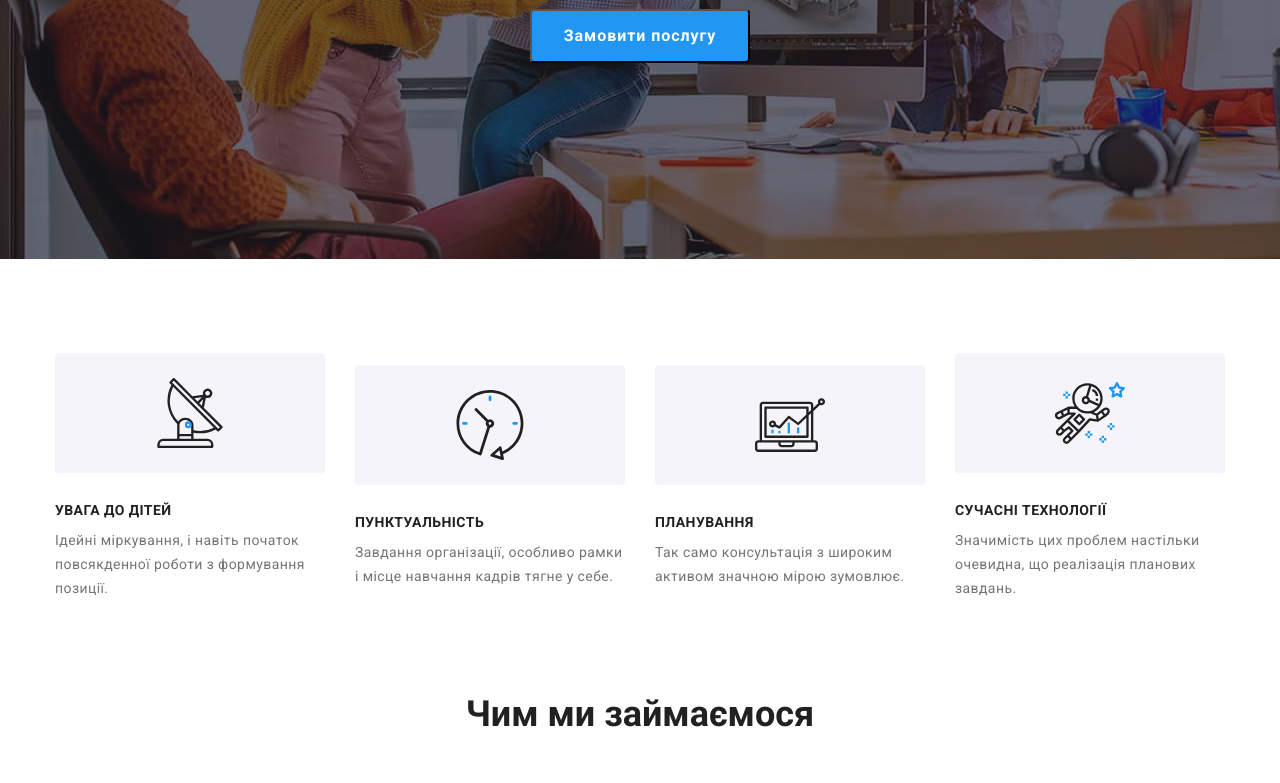
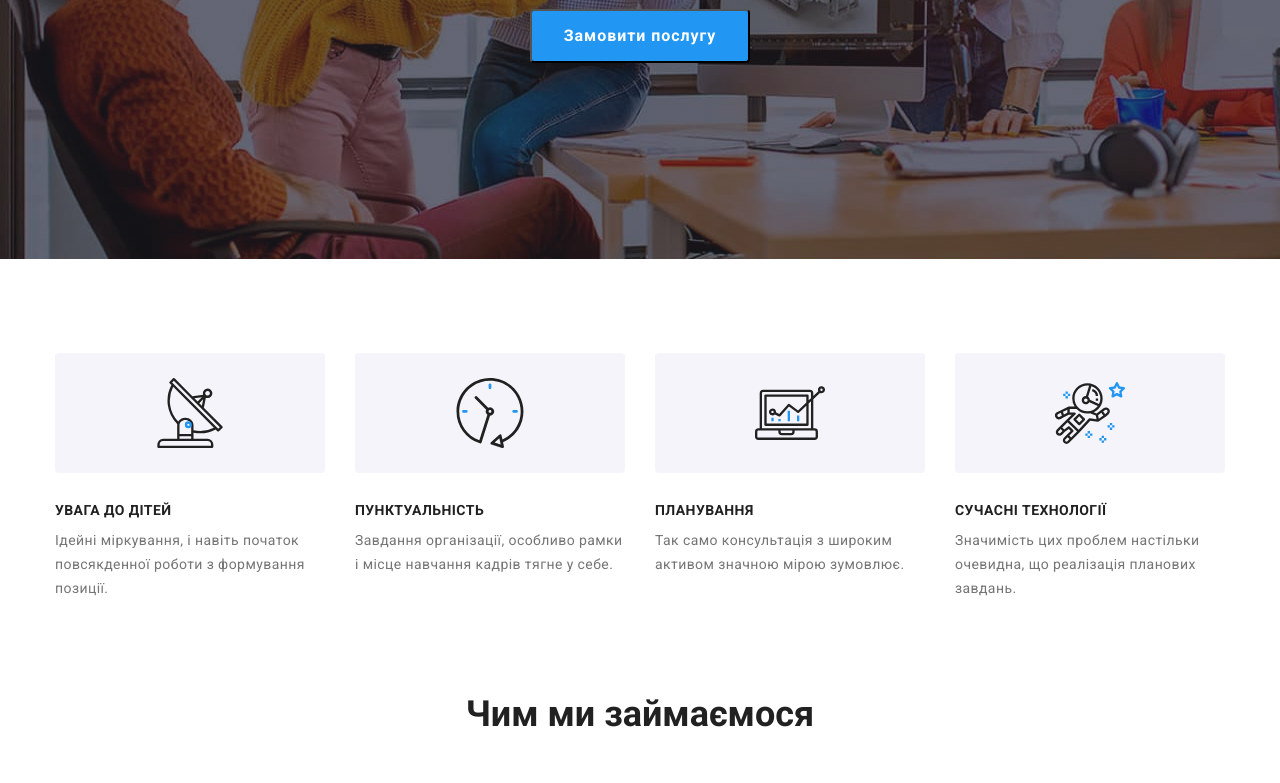
Before and after one commit to OleksandrKambarov/goit-markup-hw-07, a plain HTML site: page index.html in a window 1280 px wide. Shown: the part 426-1209 px from the top of the page. Drawn offline with nearby package versions, Linux system fonts and the light colour scheme.

Commit message:
features-bem+

```diff
--- a/css/style.css
+++ b/css/style.css
@@ -273,8 +273,6 @@ img {
     padding-bottom: 0;
 
     width: 1200px;
-    padding-left: 15px;
-    padding-right: 15px;
     margin-left: auto;
     margin-right: auto;
 }
@@ -295,7 +293,7 @@ img {
 .features__menu {
     display: flex;
     justify-content: center;
-    align-items: center;
+    align-items: flex-start;
     gap: 30px;
 }
 
```
